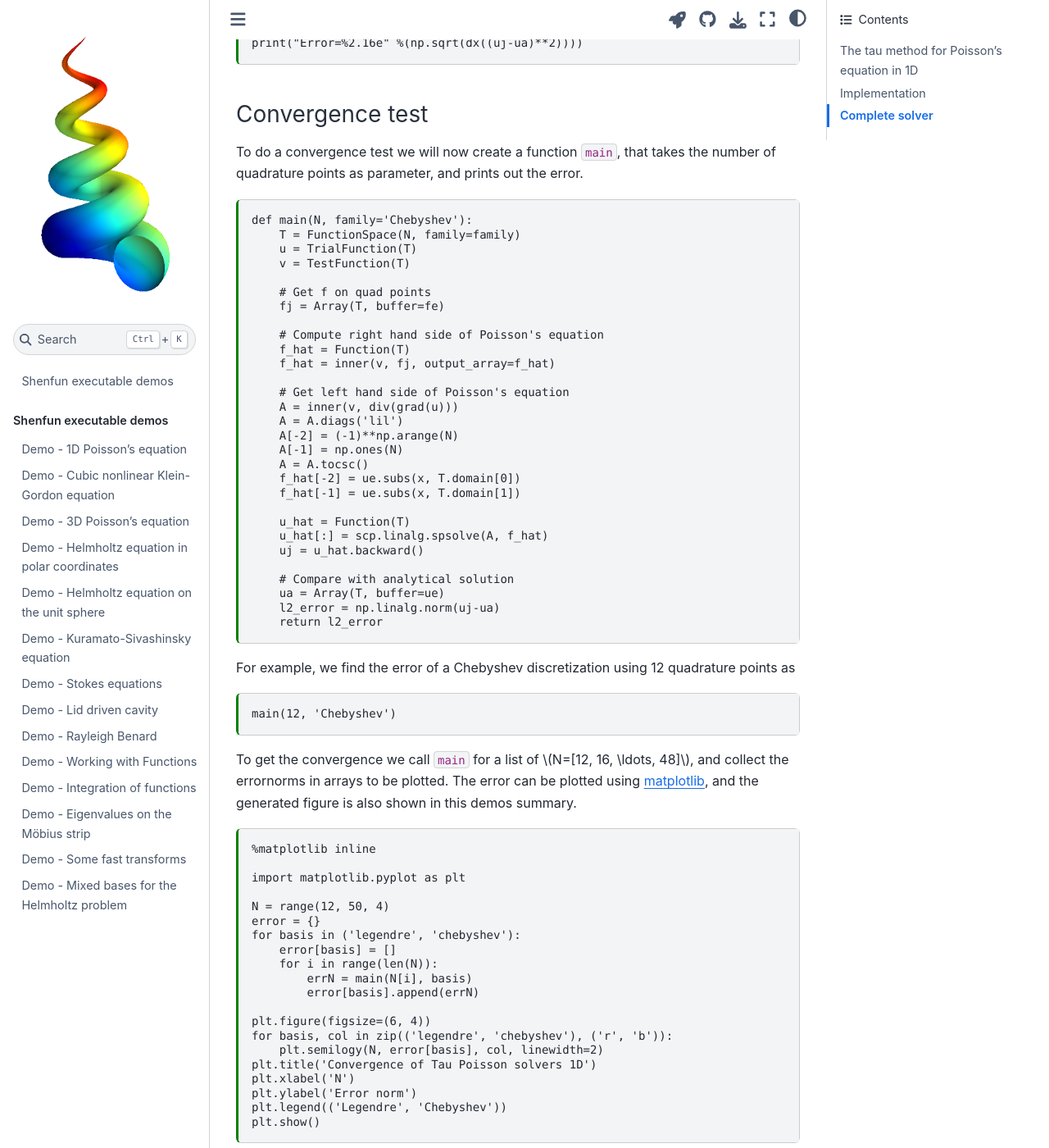
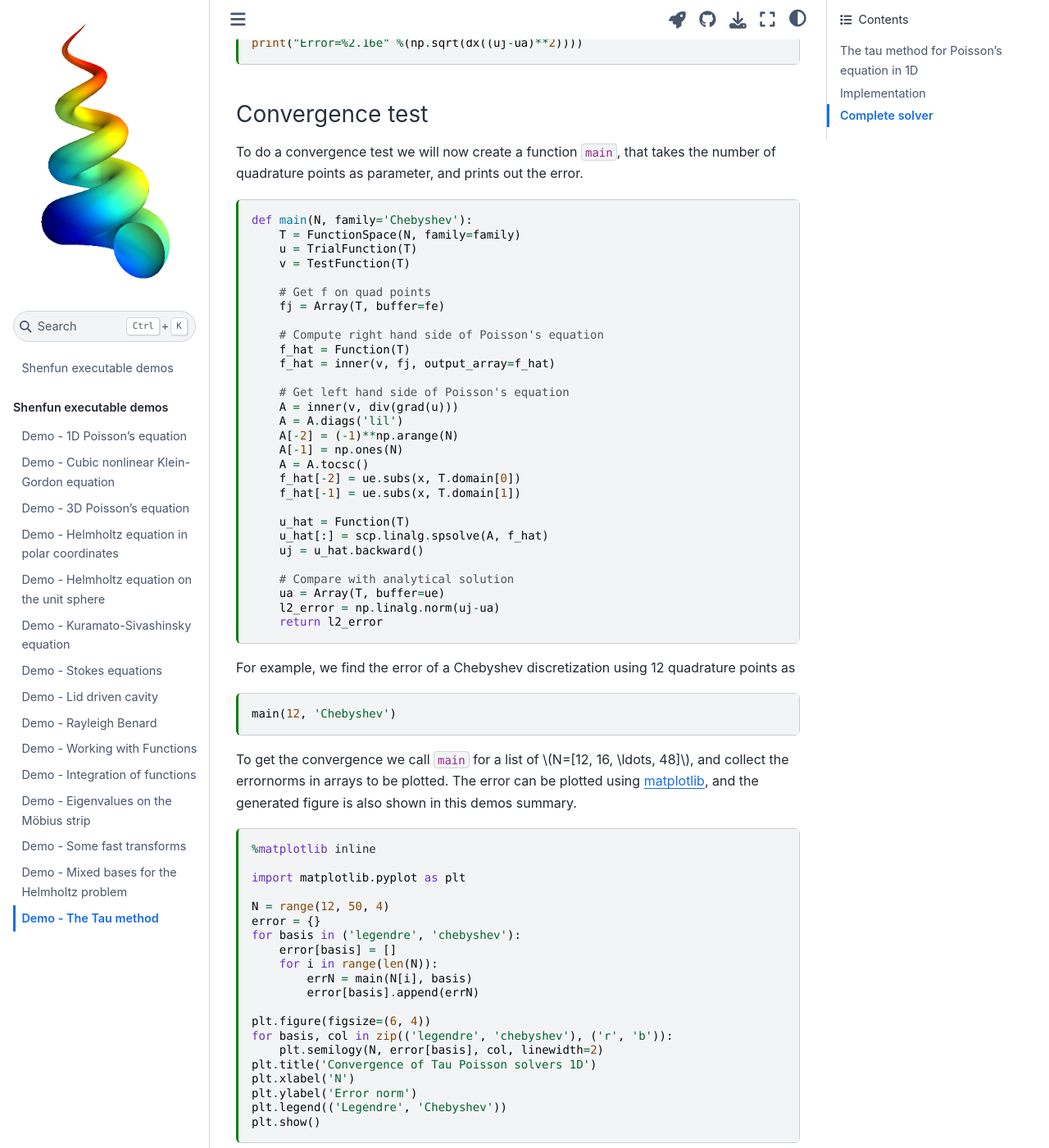
Before and after one commit to mikaem/shenfun-demos, a Jupyter Book: the page built from content/tau.ipynb, in a window 1280 px wide and 1400 px high, scrolled down 4153 px. Shown: the whole window at 82% size. Built offline with Jupyter Book 1.0.4 settings and Sphinx 7.4.7 and the Sphinx Book theme 1.1.4, drawn with Linux system fonts in a browser that asks for light colours; part of the change alters nothing that is shown; some of the changed text lies outside the part shown.

```diff
--- a/_toc.yml
+++ b/_toc.yml
@@ -16,3 +16,4 @@
     - file: content/moebius
     - file: content/fasttransforms
     - file: content/mixingbases
+    - file: content/tau
```
Also changed, not shown: content/drivencavity.ipynb, content/fasttransforms.ipynb, content/functions.ipynb, content/kleingordon.ipynb, content/kuramatosivashinsky.ipynb, content/mixingbases.ipynb, content/moebius.ipynb, content/poisson.ipynb, content/poisson3d.ipynb, content/polarhelmholtz.ipynb, content/rayleighbenard.ipynb, content/sphericalhelmholtz.ipynb, content/stokes.ipynb, content/surfaceintegration.ipynb, 1 more files.
